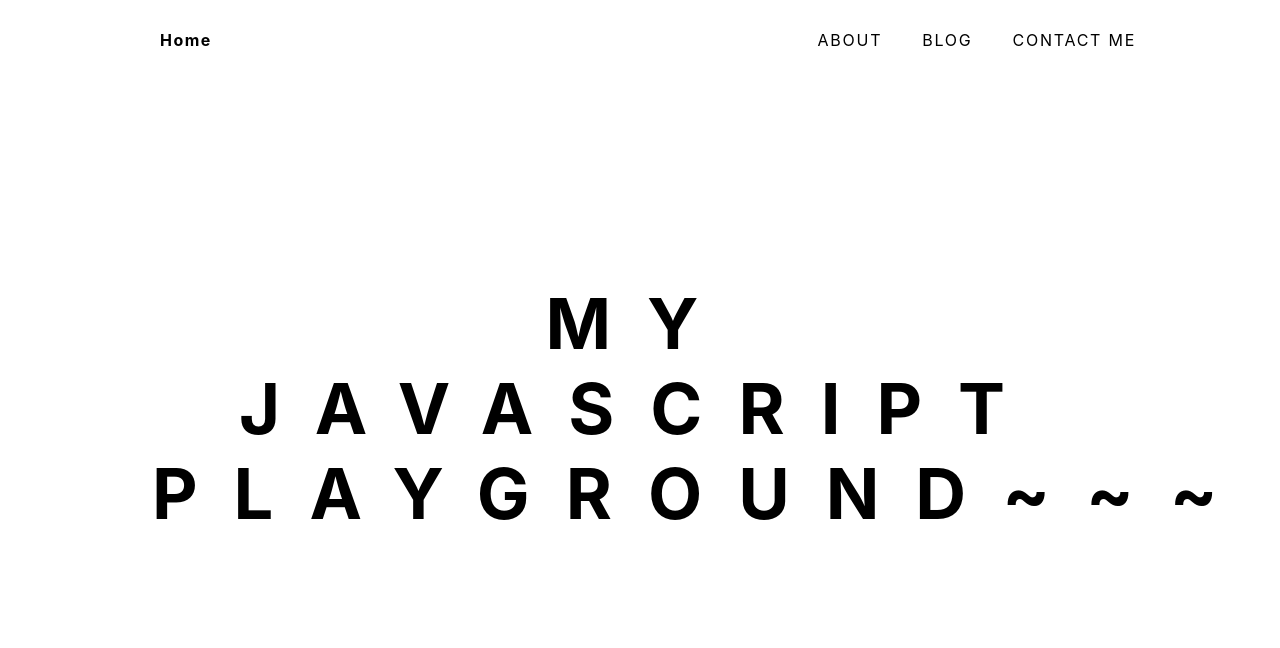
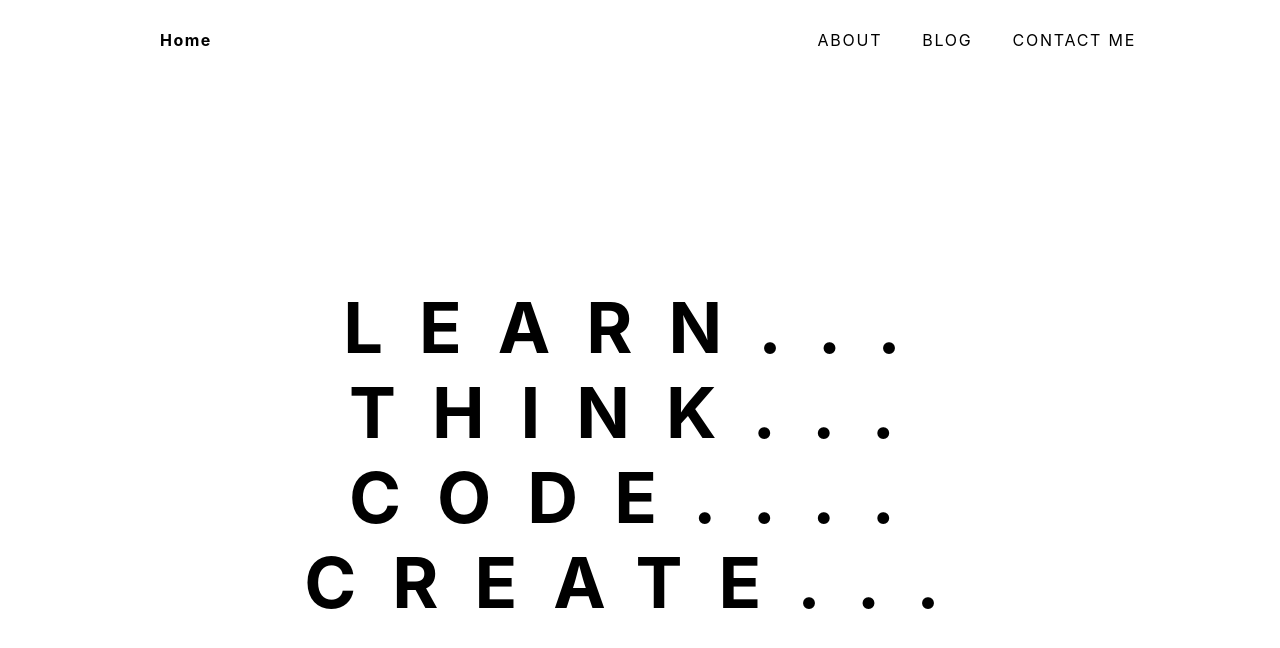
Before and after one commit to cheetahM/cheetahM.github.io, a Gatsby site in the folder portfolio/: page / in a window 1280 px wide. Built offline with nearby package versions, Linux system fonts and the light colour scheme; Gatsby itself is replaced by a stand-in of ours.

Commit message:
rename to main

```diff
--- a/portfolio/src/components/banner.js
+++ b/portfolio/src/components/main.js
@@ -7,7 +7,7 @@ const Banner = () => {
         <div className="banner">
             <div className="container">
                 <div className="row">
-                    <div className="main-text">My JavaScript Playground~~~</div>
+                    <h1 className="main-text">Learn... Think... Code.... Create...</h1>
                 </div>
             </div>
         </div>
--- a/portfolio/src/pages/index.js
+++ b/portfolio/src/pages/index.js
@@ -3,12 +3,12 @@ import '../styles/styles.scss'
 
 //import Components
 import Header from "../components/header"
-import Banner from "../components/banner"
+import Main from "../components/main"
 
 const IndexPage = () => (
   <div>
     <Header />
-    <Banner />
+    <Main />
   </div>
 )
 
```
